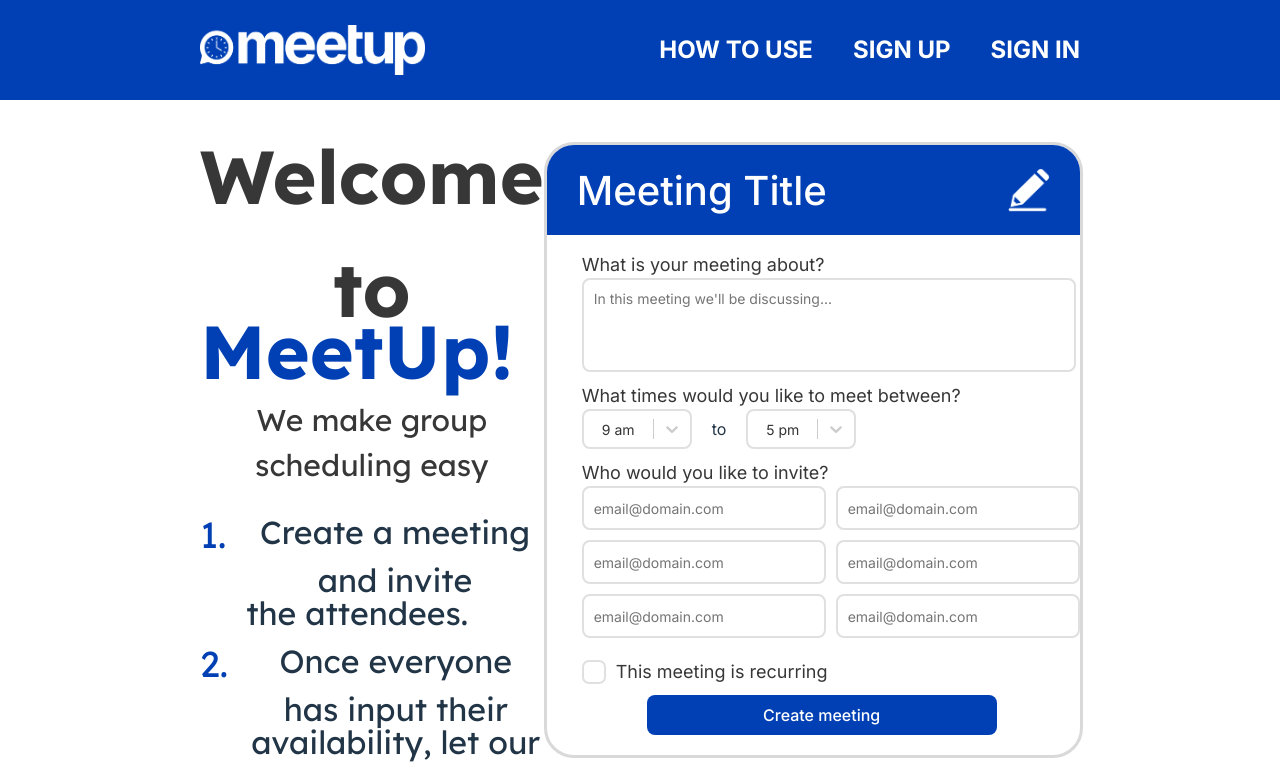
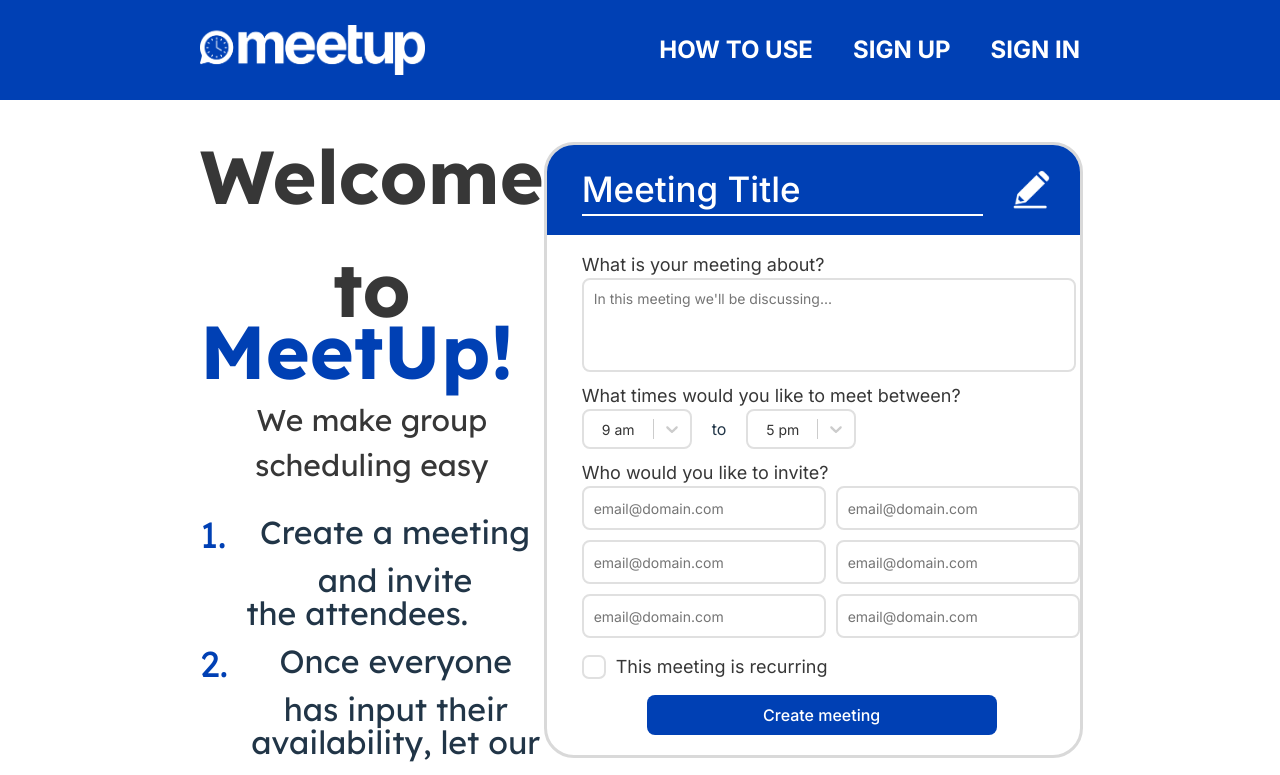
Before and after one commit to jack-munson/meet-up, a React (Vite) app: page / in a window 1280 px wide. Shown: the top 775 px of the page. Built offline with nearby package versions, Linux system fonts and the light colour scheme; no server answers.

Commit message:
Tried to add error handling; reverted back to last commit

```diff
--- a/src/components/CreateMeeting.css
+++ b/src/components/CreateMeeting.css
@@ -31,15 +31,20 @@
 
 .meeting-title-input {
     border: none;
+    border-radius: 0;
+    border-bottom: 2px solid white;
     outline: none;
     background: none;
-    height: 90px;
+    height: 50px;
     width: 100%;
     font-family: "Inter", sans-serif;
-    font-size: 40px;
+    font-size: 35px;
     font-weight: 500;
-    margin-left: 20px;
+    margin-left: 35px;
+    margin-right: 30px;
     margin-bottom: 0px;
+    padding: 0px;
+    padding-bottom: 0px;
     color: white !important;
 }
 
@@ -48,7 +53,7 @@
 }
 
 .edit-icon {
-    height: 45px;
+    height: 40px;
     margin-right: 30px;
 }
 
@@ -143,7 +148,8 @@
     display: flex;
     flex-direction: row;
     align-items: center;
-    margin-top: 10px;
+    margin-top: 5px;
+    margin-bottom: 5px;
     margin-left: 35px;
 }
 
@@ -195,3 +201,40 @@
     -moz-box-shadow: none;
     -webkit-box-shadow: none;
 }
+
+.error-underline {
+    border: none;
+    border-radius: 0;
+    border-bottom: 2px solid rgb(240, 114, 114);
+    outline: none;
+    background: none;
+    height: 50px;
+    width: 100%;
+    font-family: "Inter", sans-serif;
+    font-size: 35px;
+    font-weight: 500;
+    margin-left: 35px;
+    margin-right: 30px;
+    margin-bottom: 0px;
+    padding: 0px;
+    padding-bottom: 0px;
+}
+
+.error-outline {
+    width: 470px;
+    height: 70px;
+    margin-left: 35px;
+    font-family: "Inter", sans-serif;
+    font-size: 14px;
+    border: 2px solid rgb(240, 114, 114);
+    border-radius: 8px;
+    padding: 10px;
+    cursor: text;
+    resize: none;
+}
+
+.error-message {
+    color: red;
+    font-size: 12px;
+    margin-top: 5px;
+}
--- a/src/components/CreateMeeting.jsx
+++ b/src/components/CreateMeeting.jsx
@@ -1,7 +1,8 @@
-import "./CreateMeeting.css"
 import EditIcon from "../public/MeetUp-edit-icon.png"
+import { useNavigate } from 'react-router-dom'
 import React, { useState } from "react"
 import Select from 'react-select'
+import "./CreateMeeting.css"
 
 const times = [];
 for (let hour = 0; hour < 24; hour++) {
@@ -18,6 +19,7 @@
     const [endTime, setEndTime] = useState({ value: 17, label: '5 pm' })
     const [invites, setInvites] = useState(['', '', '', '', '', ''])
     const [recurring, setRecurring] = useState(false)
+    const navigate = useNavigate()
 
     const handleNewInvite = (index, email) => {
         const newInvites = [...invites];
@@ -27,26 +29,32 @@
 
     const handleCheckboxChange = () => {
         setRecurring(!recurring);
-    };
+    }
 
     const handleCreate = (e) => {
-        e.preventDefault()
+
+        e.preventDefault();
 
         if (!meetingTitle) {
-            alert("Meeting title is required");
+            alert("Meeting title is required")
             return
         }
         if (!meetingDescription) {
-            alert("Meeting description is required");
+            alert("Meeting description is required")
             return
         }
-        if (!startTime || !endTime) {
-            alert("Start and end times are required");
+        if (!startTime) {
+            alert("Start time is required")
             return
         }
-        const filteredInvites = invites.filter(email => email)
-        if (filteredInvites.length < 1) {
-            alert("Please invite at least one attendee");
+        if (!endTime) {
+            alert("End time is required")
+            return
+        }
+
+        const filteredInvites = invites.filter(email => email);
+        if (filteredInvites.length === 0) {
+            alert("At least one invitee is required")
             return
         }
 
@@ -58,6 +66,7 @@
                 filteredInvites,
                 recurring
         })
+        navigate('/home')
     }
 
 
@@ -65,7 +74,11 @@
     return (
         <div className="create-meeting-box">
             <div className="meeting-box-header">
-                <input onChange={(e) => {setMeetingTitle(e.target.value)}} className="meeting-title-input" type="text" placeholder="Meeting Title"/>
+                <input
+                    onChange={(e) => {setMeetingTitle(e.target.value)}}
+                    className="meeting-title-input"
+                    type="text"
+                    placeholder="Meeting Title"/>
                 <img className="edit-icon" src={EditIcon} alt="Edit"/>
             </div>
             <form action="" className="meeting-form">
@@ -110,7 +123,7 @@
                     <input onChange={handleCheckboxChange} recurring={recurring} className="recurring-checkbox" type="checkbox"/>
                     <div className="meeting-description-text" style={{ marginTop: '0px', marginLeft: '0px' }}>This meeting is recurring</div>
                 </div>
-                <button className="create-meeting-button" onClick={(e) => {handleCreate(e)}}>Create meeting</button>
+                <button type="button" onClick={(e) => {handleCreate(e)}} className="create-meeting-button">Create meeting</button>
             </form>
         </div>
     )
--- a/src/routes/Signin.jsx
+++ b/src/routes/Signin.jsx
@@ -71,7 +71,7 @@
         <div className="auth-box">
             <img className="auth-logo" onClick={() => navigate("/")} src={MainLogo} alt="MeetUp logo"></img>
             <form action="">
-                <input onChange={(e) => {setEmail(e.target.value)}} type="text" placeholder="email@domain.com"/>
+                <input onChange={(e) => {setEmail(e.target.value)}} type="email" placeholder="email@domain.com"/>
                 <div className="input-container">
                     <input onChange={(e) => {setPassword(e.target.value)}} type={type} placeholder="Password"></input>
                     <Icon onClick={() => {handleToggle()}} icon={icon} className="eye-icon"/>
```
Also changed, not shown: package.json (+6 -1 lines), 1 other file (tests, documents, lock files or other folders). Lines whose indentation alone changed are shown as unchanged.
